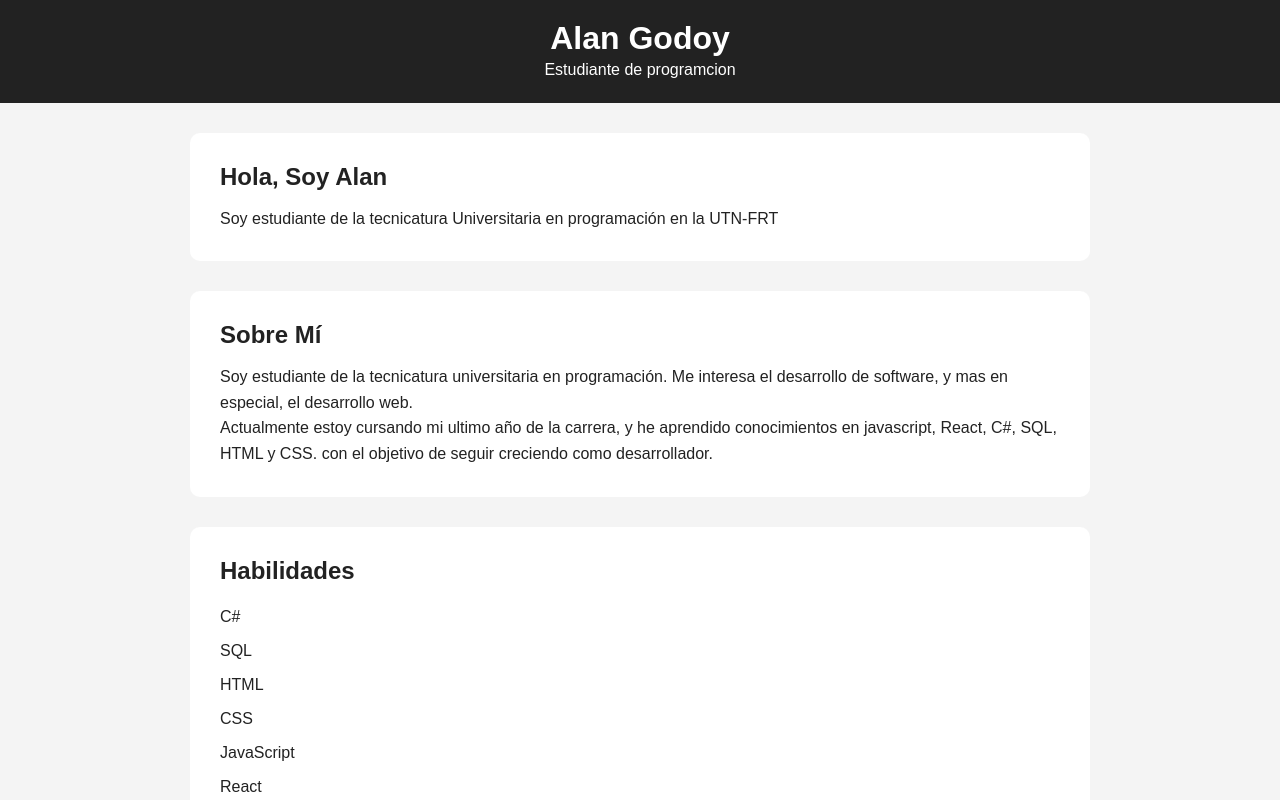
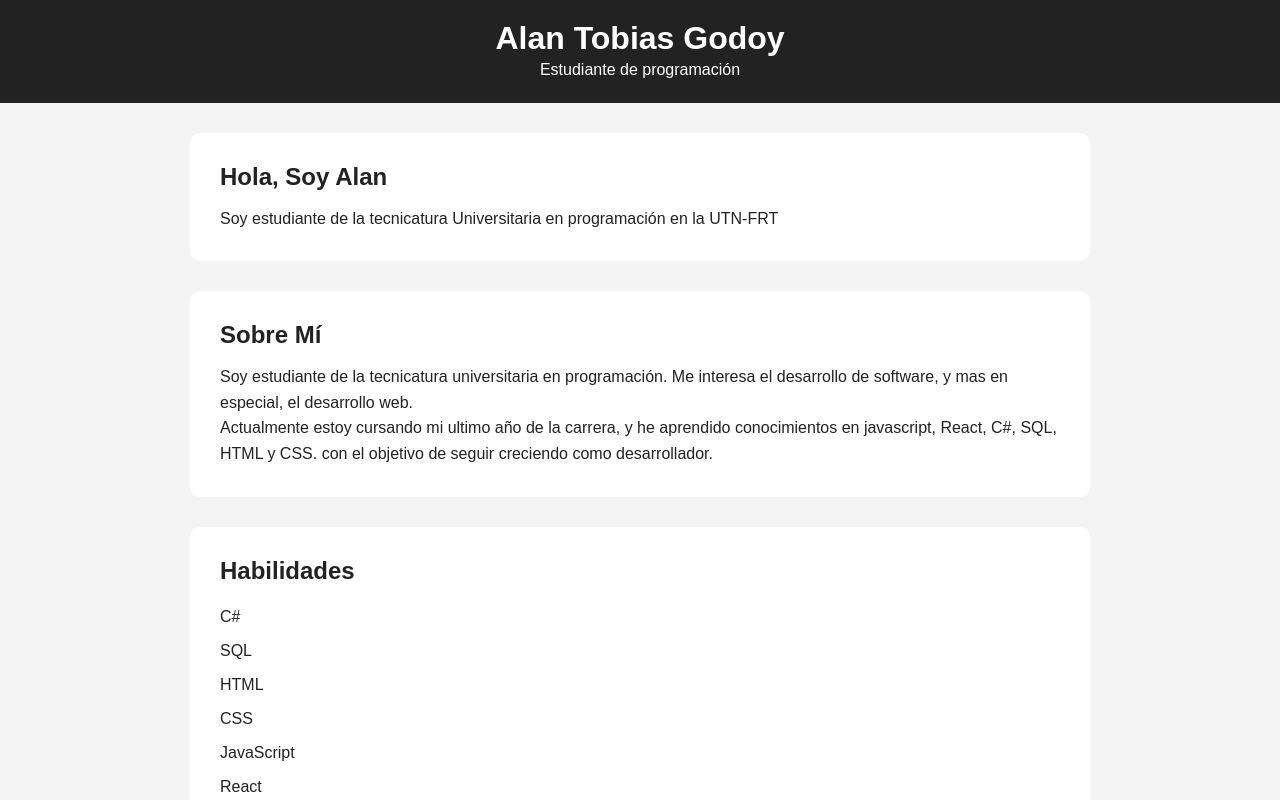
Before and after one commit to AlanG46/tp1-Portfolio-React-Alan-Godoy-C7, a React (Vite) app: page / in a window 1280 px wide. Shown: the top 800 px of the page. Built offline with nearby package versions, Linux system fonts and the light colour scheme.

Commit message:
Corregir cambio de estados

```diff
--- a/src/App.jsx
+++ b/src/App.jsx
@@ -12,8 +12,8 @@ function App() {
   return (
     <>
     <Header
-    nombre="Alan Godoy"
-    Profesion="Estudiante de programcion"
+    nombre="Alan Tobias Godoy"
+    Profesion="Estudiante de programación"
     />
     <Hero />
     <About />
--- a/src/Components/ProjectCard.jsx
+++ b/src/Components/ProjectCard.jsx
@@ -1,6 +1,6 @@
 import React, { useState } from 'react'
 
-const ProjectCard = ({Titulo, descripcion}) => {
+const ProjectCard = ({Titulo, descripcion,detalle}) => {
     const [mostrarMas, setMostrarMas] = useState(false)
   return (
     <article>
@@ -12,8 +12,7 @@ const ProjectCard = ({Titulo, descripcion}) => {
         </button>
         {mostrarMas && (
             <p>
-                Este proyecto me ayudo a entender fundamentos de programación en c#,
-                Permitiendome Avanzar mas en mi experiencia como desarrollador
+                {detalle}
             </p>
         )}
     </article>
--- a/src/Components/Projects.jsx
+++ b/src/Components/Projects.jsx
@@ -6,13 +6,15 @@ const Projects = () => {
         {
         id: 1,
         titulo: 'Sistema de gestion de stock',
-        descripcion: 'Desarrollo de sistema de gestion de stock en C# winforms'
+        descripcion: 'Desarrollo de sistema de gestion de stock en C# winforms',
+        detalle: 'Este proyecto lo hice para poder defender mi parcial de programación 2'
         },
 
         {
             id: 2,
             titulo: 'Calculadora en C#',
-            descripcion: 'Desarrollo de calculadora basica en c# de consola'
+            descripcion: 'Desarrollo de calculadora basica en c# de consola',
+            detalle: 'Fue uno de mis primeros proyectos realizados en la carrera'
             }
 
     ]
@@ -26,6 +28,7 @@ const Projects = () => {
                 key={proyecto.id}
                 Titulo={proyecto.titulo}
                 descripcion={proyecto.descripcion}
+                detalle={proyecto.detalle}
                 />
             ))}
         </div>
```
